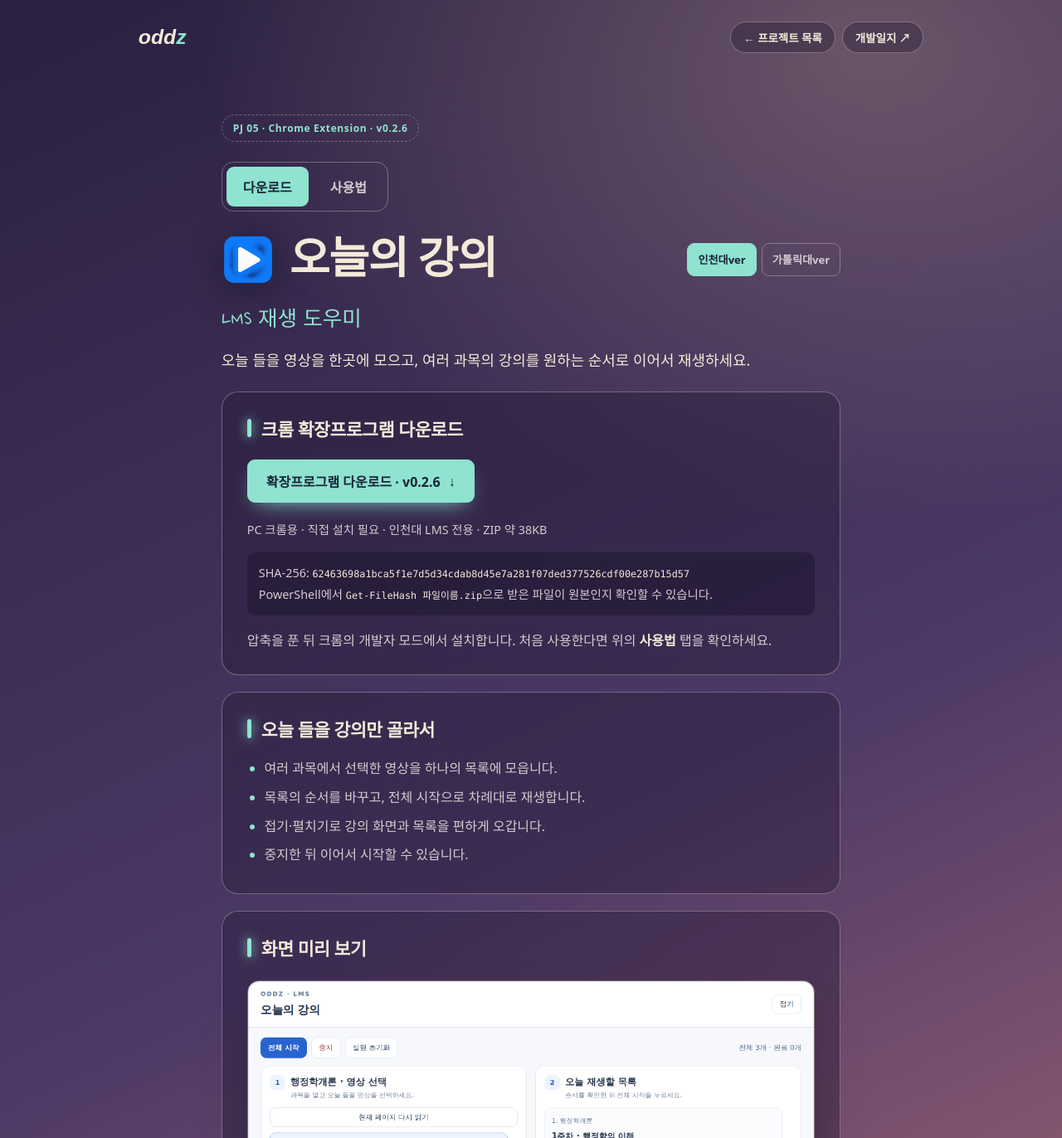
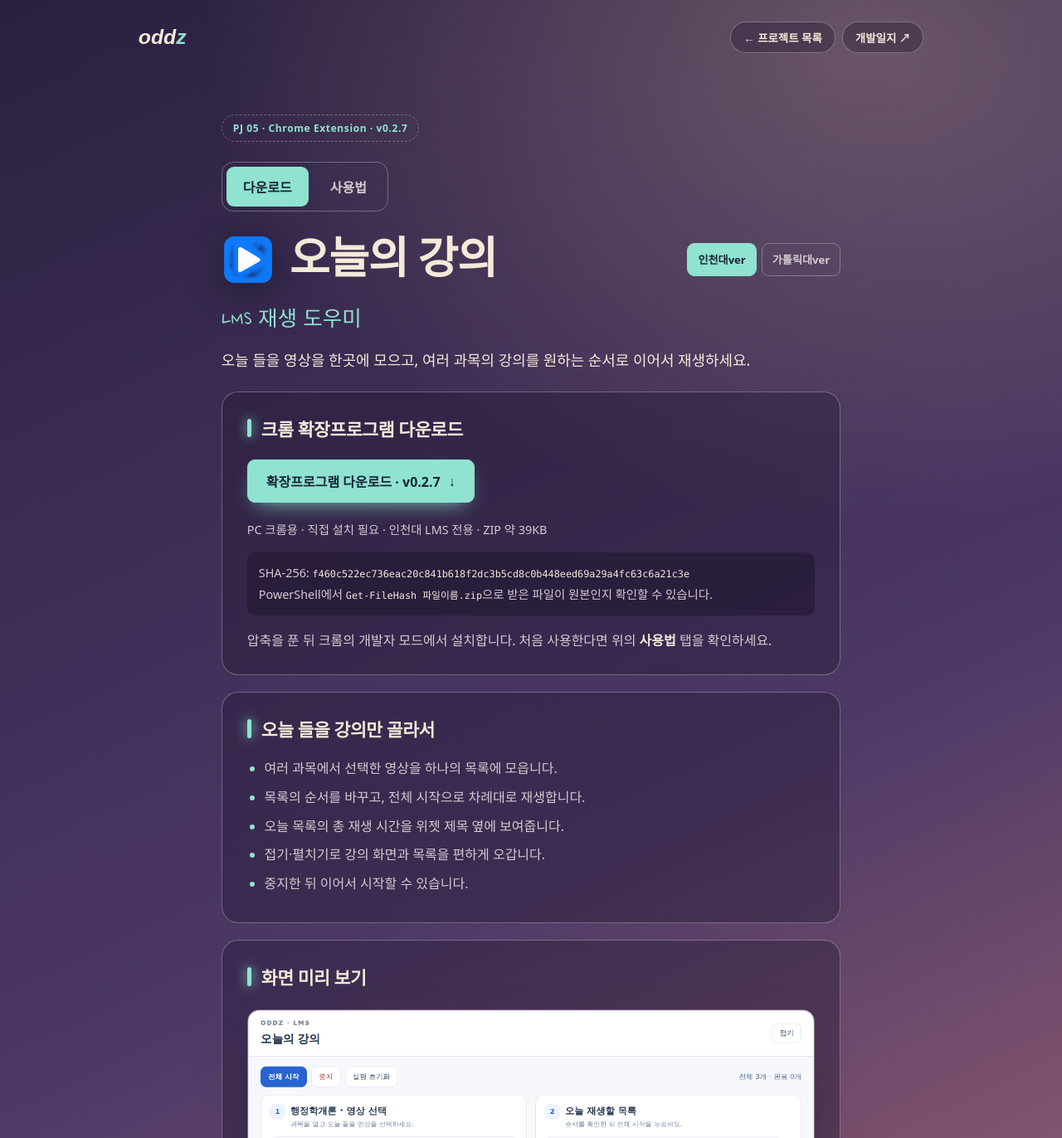
Before and after one commit to yjh0590/oddz_main, a plain HTML site: page projects/todays-lecture.html in a window 1280 px wide. Shown: the top 1372 px of the page at 83% size. Drawn offline with Linux system fonts and the light colour scheme; a web font is replaced by a local one.

Commit message:
오늘의 강의 인천대 v0.2.7 배포: 총 재생 시간 표시
Co-Authored-By: Claude Opus 5.5 <noreply@anthropic.com>

```diff
--- a/assets/oddz-projects-data.js
+++ b/assets/oddz-projects-data.js
@@ -92,7 +92,7 @@ window.ODDZ_PROJECTS = Object.freeze([
     "name": "오늘의 강의 · LMS 재생 도우미",
     "desc": "선택한 온라인 강의를 순서대로 이어서 재생하는 크롬 확장프로그램.",
     "feat": "강의 선택·자동 이동·연속 재생과 학교별 버전",
-    "current": "인천대 v0.2.6 · 가톨릭대 v0.6.9 배포 중",
+    "current": "인천대 v0.2.7 · 가톨릭대 v0.6.9 배포 중",
     "next": "학교별 동작 안정성·호환성 지속 개선",
     "tags": [
       "확장프로그램",
--- a/projects/todays-lecture.html
+++ b/projects/todays-lecture.html
@@ -21,7 +21,7 @@
     <nav><a data-home-link="work" href="../index.html#work">← 프로젝트 목록</a> <a data-journal-detail href="../journal/todays-lecture.html">개발일지 ↗</a></nav>
   </header>
   <main>
-    <span class="eyebrow">PJ 05 · Chrome Extension · v0.2.6</span>
+    <span class="eyebrow">PJ 05 · Chrome Extension · v0.2.7</span>
     <div class="page-tabs" role="tablist" aria-label="프로젝트 안내" hidden>
       <button id="download-tab" type="button" role="tab" aria-selected="true" aria-controls="download-panel">다운로드</button>
       <button id="guide-tab" type="button" role="tab" aria-selected="false" aria-controls="guide-panel" tabindex="-1">사용법</button>
@@ -32,14 +32,14 @@
     <div id="download-panel" role="tabpanel" aria-labelledby="download-tab" tabindex="0">
       <section class="info" aria-labelledby="download-title">
         <h2 id="download-title">크롬 확장프로그램 다운로드</h2>
-        <a class="button" href="../downloads/oddz-todays-lecture-v0.2.6.zip" download>확장프로그램 다운로드 · v0.2.6 <span aria-hidden="true">↓</span></a>
-        <p class="small">PC 크롬용 · 직접 설치 필요 · 인천대 LMS 전용 · ZIP 약 38KB</p>
-        <p class="small hash">SHA-256: <code>62463698a1bca5f1e7d5d34cdab8d45e7a281f07ded377526cdf00e287b15d57</code><br>PowerShell에서 <code>Get-FileHash 파일이름.zip</code>으로 받은 파일이 원본인지 확인할 수 있습니다.</p>
+        <a class="button" href="../downloads/oddz-todays-lecture-v0.2.7.zip" download>확장프로그램 다운로드 · v0.2.7 <span aria-hidden="true">↓</span></a>
+        <p class="small">PC 크롬용 · 직접 설치 필요 · 인천대 LMS 전용 · ZIP 약 39KB</p>
+        <p class="small hash">SHA-256: <code>f460c522ec736eac20c841b618f2dc3b5cd8c0b448eed69a29a4fc63c6a21c3e</code><br>PowerShell에서 <code>Get-FileHash 파일이름.zip</code>으로 받은 파일이 원본인지 확인할 수 있습니다.</p>
         <p>압축을 푼 뒤 크롬의 개발자 모드에서 설치합니다. 처음 사용한다면 위의 <strong>사용법</strong> 탭을 확인하세요.</p>
       </section>
       <section class="info" aria-labelledby="features-title">
         <h2 id="features-title">오늘 들을 강의만 골라서</h2>
-        <ul><li>여러 과목에서 선택한 영상을 하나의 목록에 모읍니다.</li><li>목록의 순서를 바꾸고, 전체 시작으로 차례대로 재생합니다.</li><li>접기·펼치기로 강의 화면과 목록을 편하게 오갑니다.</li><li>중지한 뒤 이어서 시작할 수 있습니다.</li></ul>
+        <ul><li>여러 과목에서 선택한 영상을 하나의 목록에 모읍니다.</li><li>목록의 순서를 바꾸고, 전체 시작으로 차례대로 재생합니다.</li><li>오늘 목록의 총 재생 시간을 위젯 제목 옆에 보여줍니다.</li><li>접기·펼치기로 강의 화면과 목록을 편하게 오갑니다.</li><li>중지한 뒤 이어서 시작할 수 있습니다.</li></ul>
       </section>
       <section class="info" aria-labelledby="preview-title">
         <h2 id="preview-title">화면 미리 보기</h2>
```
Also changed, not shown: 2 other files.
